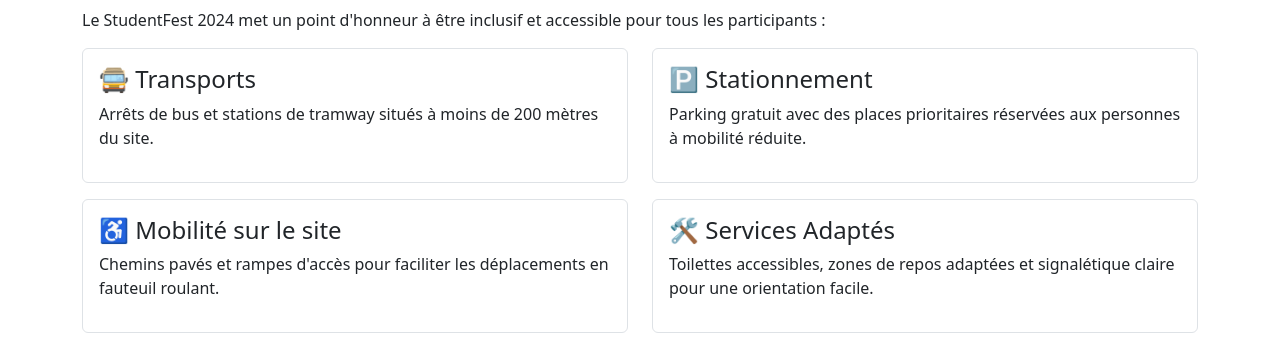
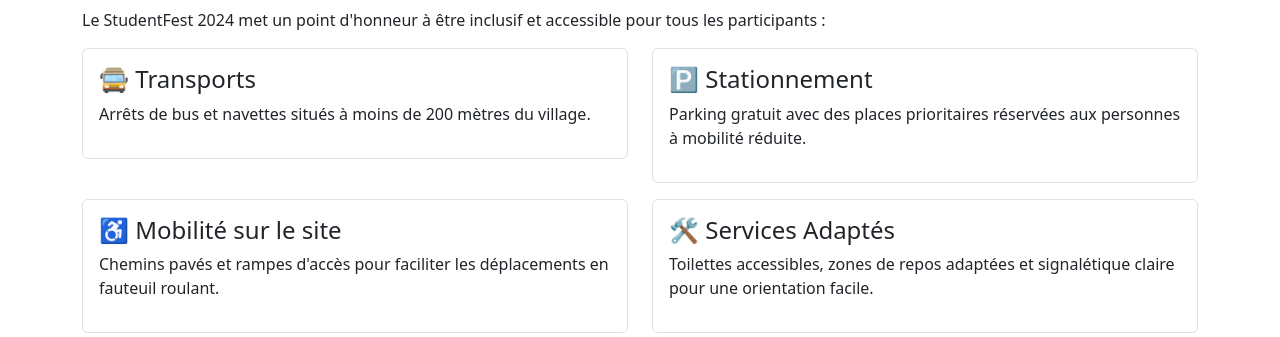
Before and after one commit to Yoshi-OOF/Festival, a PHP site: page / in a window 1280 px wide. Shown: the part 3003-3340 px from the top of the page. Run offline with PHP 8.4, Linux system fonts and the light colour scheme; some libraries are stand-ins or nearby versions.

Commit message:
lien avec les infos pratique

```diff
--- a/index.php
+++ b/index.php
@@ -321,7 +321,7 @@
                 <div class="col-md-6 mb-3">
                     <div class="border p-3 rounded">
                         <h4>🚍 Transports</h4>
-                        <p>Arrêts de bus et stations de tramway situés à moins de 200 mètres du site.</p>
+                        <p>Arrêts de bus et navettes situés à moins de 200 mètres du village.</p>
                     </div>
                 </div>
                 <!-- Stationnement -->
```
